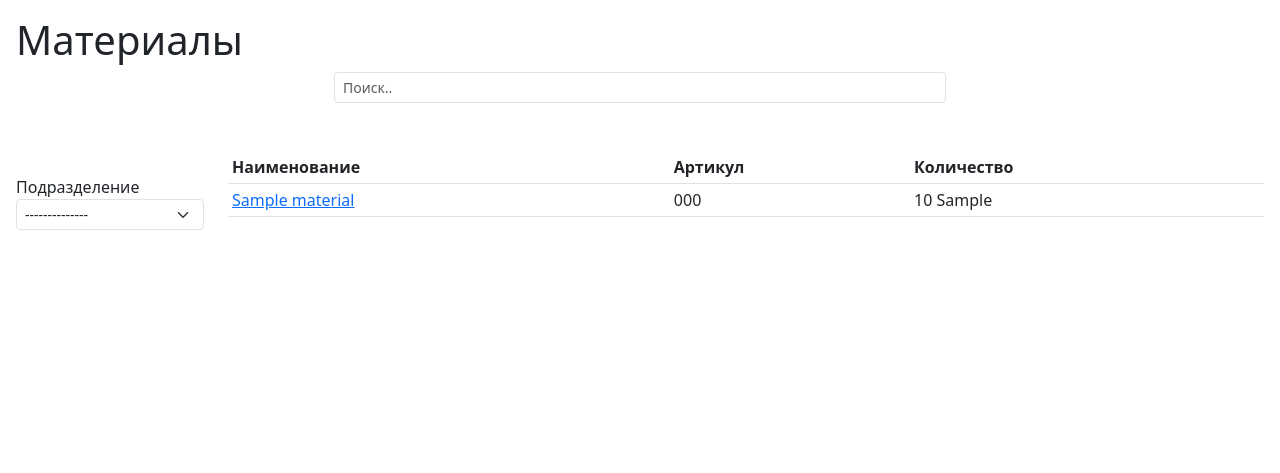
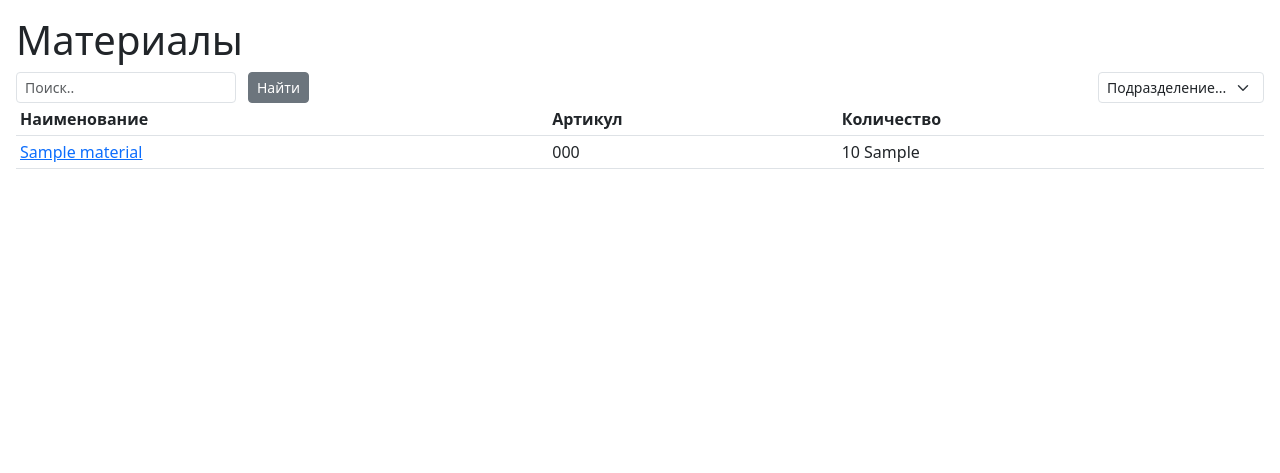
Before and after one commit to hlystovea/resource_planner, a Django app: page /warehouse/material/ in a window 1280 px wide. Shown: the part 96-569 px from the top of the page. Run offline with Django 4.2, Linux system fonts and the light colour scheme; tables that the repository leaves empty hold one stand-in row (values such as "Sample post"); some libraries are stand-ins or nearby versions.

Commit message:
Revert "Style: change material-list template"
This reverts commit 0fbf6451cf8ebf15920a7d4babf51f4c28b68546.

```diff
--- a/project/warehouse/templates/warehouse/includes/material_filter.html
+++ b/project/warehouse/templates/warehouse/includes/material_filter.html
@@ -1,11 +1,27 @@
-<div class="mt-4">
-    <div hx-get="{% url 'staff:dept-select' %}" hx-trigger="load" hx-target="#selectDept" hx-swap="afterbegin"></div>
-    <label for="selectDept">Подразделение</label>
+<div class="row justify-content-between">
+    <div class="col me-auto">
+        <form class="row m-0" hx-get="{% url 'warehouse:material-list' %}"
+            hx-target="#materialTable"
+            hx-swap="outerHTML"
+            hx-include="[name='dept']"
+        >
+            <div class="col-auto px-0">
+                <input class="form-control form-control-sm" type="text" name="search" placeholder="Поиск..">
+            </div>
+            <div class="col-auto">
+                <button class="btn btn-sm btn-secondary">Найти</button>
+            </div>
+        </form>
+    </div>
+    <div class="col-auto">
+        <div hx-get="{% url 'staff:dept-select' %}?label=true" hx-trigger="load" hx-target="#selectDept">
+        </div>
         <select class="form-select form-select-sm" id="selectDept" name="dept"
-        hx-get="{% url 'warehouse:instrument-list' %}"
+            hx-get="{% url 'warehouse:material-list' %}"
             hx-target="#materialTable"
             hx-swap="outerHTML"
             hx-include="[name='search']"
         >
         </select>
     </div>
+</div>
--- a/project/warehouse/templates/warehouse/material_list.html
+++ b/project/warehouse/templates/warehouse/material_list.html
@@ -10,23 +10,6 @@
     <div class="row">
         <h1>Материалы</h1>
     </div>
-    <div class="row justify-content-center mb-5">
-        <div class="col-6">
-            <form hx-get="{% url 'warehouse:material-list' %}"
-                hx-target="#materialTable"
-                hx-swap="outerHTML"
-                hx-include="[name='dept']"
-            >
-                <input type="text" name="search" class="form-control form-control-sm" placeholder="Поиск..">
-            </form>
-        </div>
-    </div>
-    <div class="row">
-        <div class="col-2">
-            {% include "warehouse/includes/material_filter.html" %}
-        </div>
-        <div class="col-10">
-            {% include "warehouse/includes/material_table.html" %}
-        </div>
-    </div>
+    {% include "warehouse/includes/material_filter.html" %}
+    {% include "warehouse/includes/material_table.html" %}
 {% endblock %}
```
Lines whose indentation alone changed are shown as unchanged.
